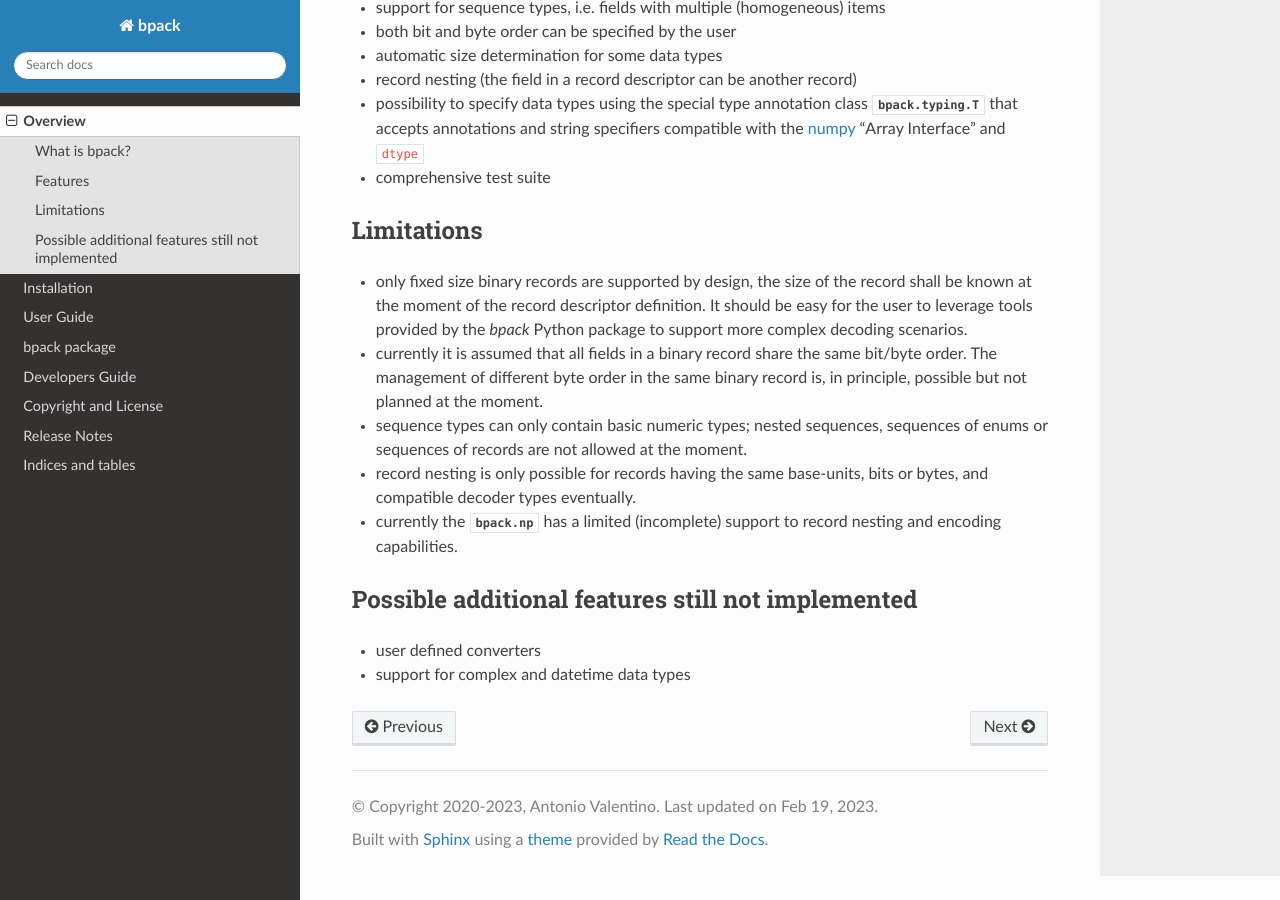
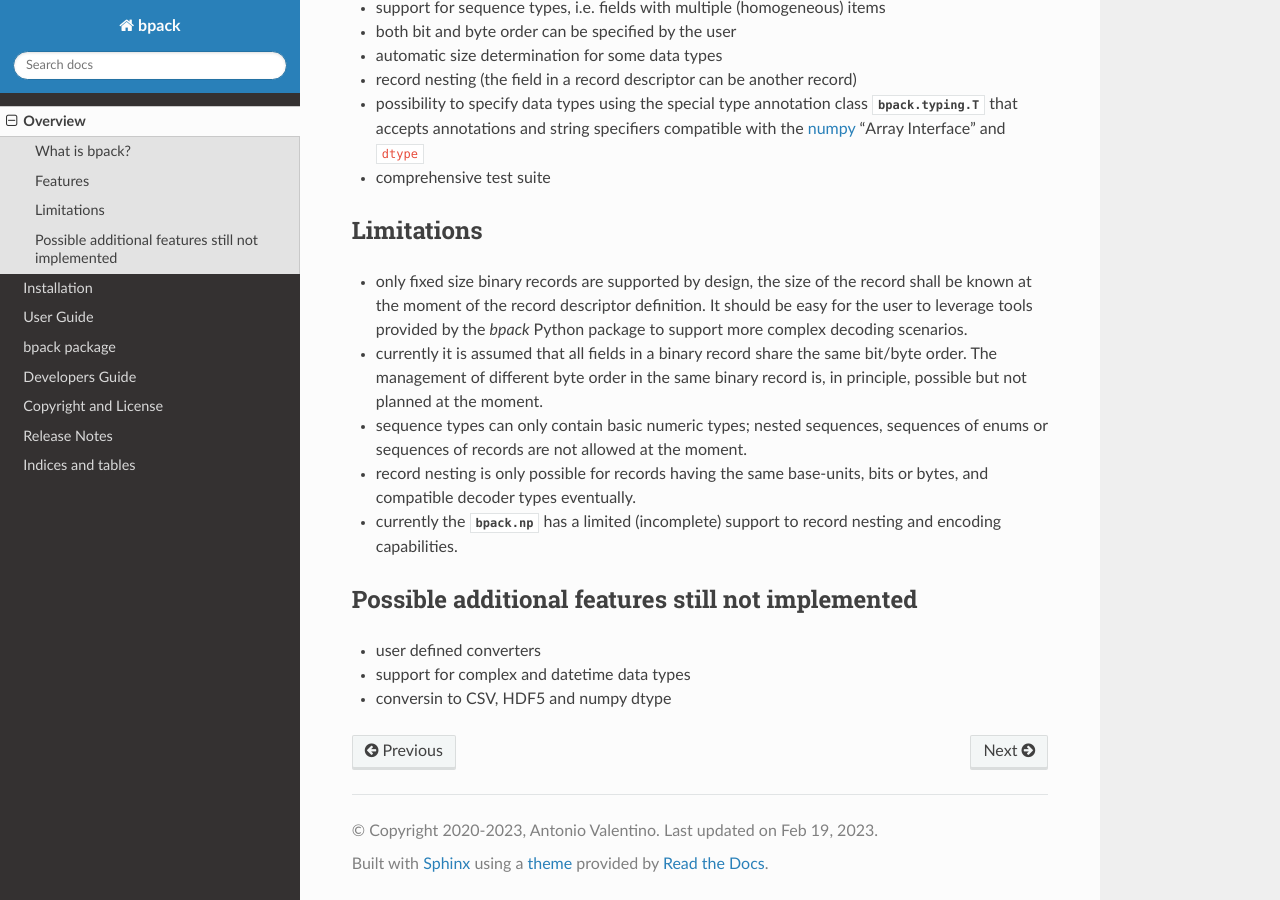
Before and after one commit to avalentino/bpack, a Sphinx documentation site: the page built from docs/overview.rst, in a window 1280 px wide and 900 px high, scrolled down 1002 px. Built offline with Sphinx 7.4.7 and the Read the Docs theme 2.0.0, drawn with Linux system fonts in a browser that asks for light colours.

Commit message:
Minor improvement to docs/overview.rst

```diff
--- a/docs/overview.rst
+++ b/docs/overview.rst
@@ -65,6 +65,7 @@ Possible additional features still not implemented
 
 * user defined converters
 * support for complex and datetime data types
+* conversin to CSV, HDF5 and numpy dtype
 
 
 .. _Python: https://www.python.org
```
